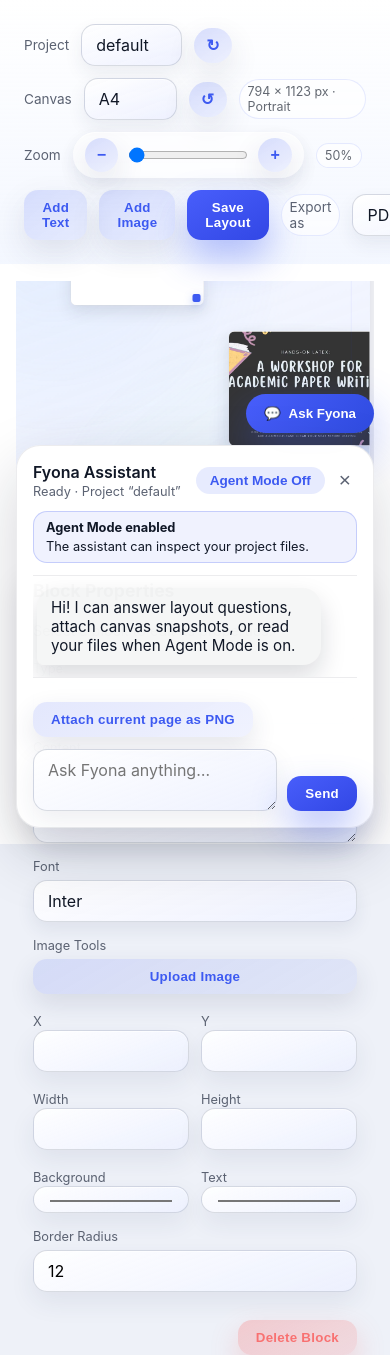
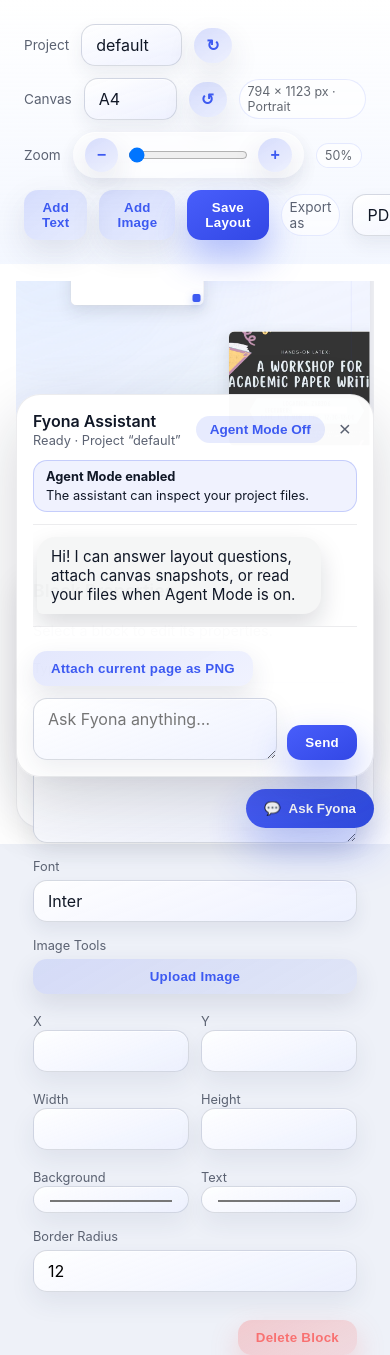
Before and after one commit to CelsiaSolaraStarflare/Fyona-Editor, a Flask app: page / in a window 390 px wide, after a click that opens the changed part; the page is wider, and only the part inside the window is pictured. Run offline with Flask 3, Linux system fonts and the light colour scheme.

Commit message:
fix chatbubble location

```diff
--- a/projects/default/layout.json
+++ b/projects/default/layout.json
@@ -14,7 +14,7 @@
     {
       "id": "block-b3d44745964b",
       "type": "text",
-      "content": "In the history of China. ",
+      "content": "In the history of China. qwe",
       "position": {
         "left": 194,
         "top": 126,
@@ -46,8 +46,8 @@
       "type": "text",
       "content": "Editable text",
       "position": {
-        "left": 445,
-        "top": 106,
+        "left": 494,
+        "top": 122,
         "width": 260,
         "height": 140
       },
@@ -56,7 +56,7 @@
       "borderRadius": 12,
       "imageUrl": null,
       "typography": {
-        "fontFamily": "inter"
+        "fontFamily": "merriweather"
       }
     }
   ],
--- a/static/css/styles.css
+++ b/static/css/styles.css
@@ -530,6 +530,12 @@
     align-items: flex-end;
     gap: 12px;
     z-index: 200;
+    pointer-events: none;
+}
+
+.chat-launcher,
+.chat-panel {
+    pointer-events: auto;
 }
 
 .chat-launcher {
@@ -553,6 +559,9 @@
 }
 
 .chat-panel {
+    position: absolute;
+    right: 0;
+    bottom: calc(100% + 12px);
     width: min(420px, calc(100vw - 32px));
     max-height: min(520px, 80vh);
     padding: 16px;
@@ -800,6 +809,9 @@
         bottom: 16px;
     }
     .chat-panel {
+        right: 0;
+        left: auto;
+        bottom: calc(100% + 12px);
         width: calc(100vw - 32px);
         max-height: 70vh;
     }
```
